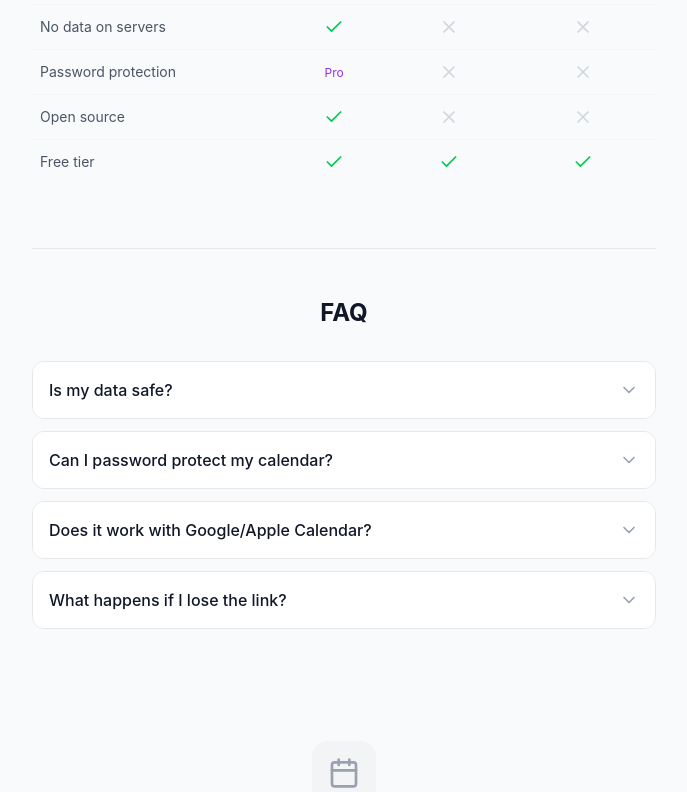
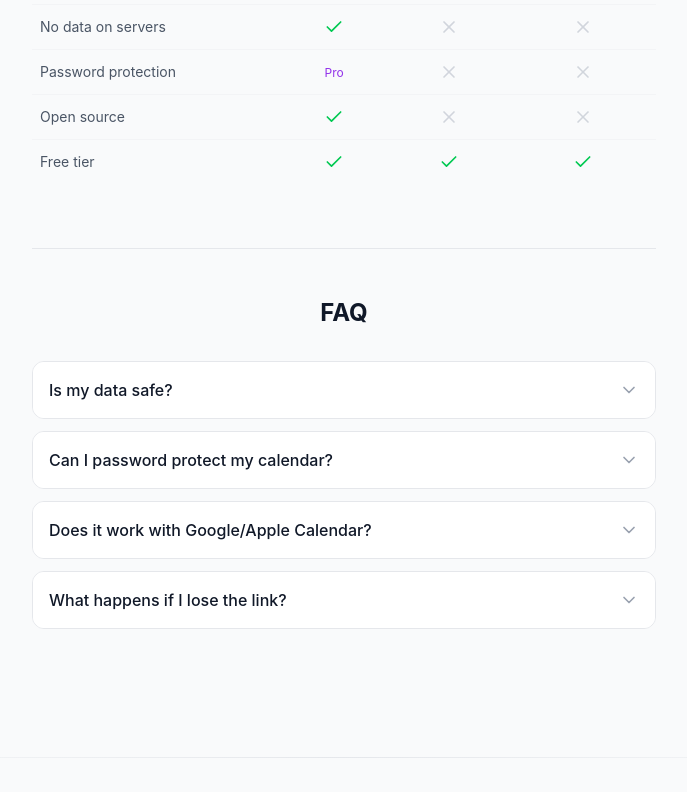
Before and after one commit to bayhax/linkcal, a React (Vite) app: page / in a window 1280 px wide. Shown: the part 1247-2039 px from the top of the page, without its empty margins (296-983 px from the left). Built offline with nearby package versions, Linux system fonts and the light colour scheme.

Commit message:
fix: hide 'No events yet' on landing page

```diff
--- a/src/App.tsx
+++ b/src/App.tsx
@@ -401,12 +401,14 @@
           </div>
         )}
 
-        {/* Events list */}
-        <EventList
-          events={calendar.events}
-          onRemove={isViewing ? undefined : removeEvent}
-          readonly={isViewing}
-        />
+        {/* Events list - only show when creating or viewing, not on landing page */}
+        {(isViewing || showForm || calendar.events.length > 0) && (
+          <EventList
+            events={calendar.events}
+            onRemove={isViewing ? undefined : removeEvent}
+            readonly={isViewing}
+          />
+        )}
 
         {/* Action buttons */}
         {!isViewing && calendar.events.length > 0 && (
```
